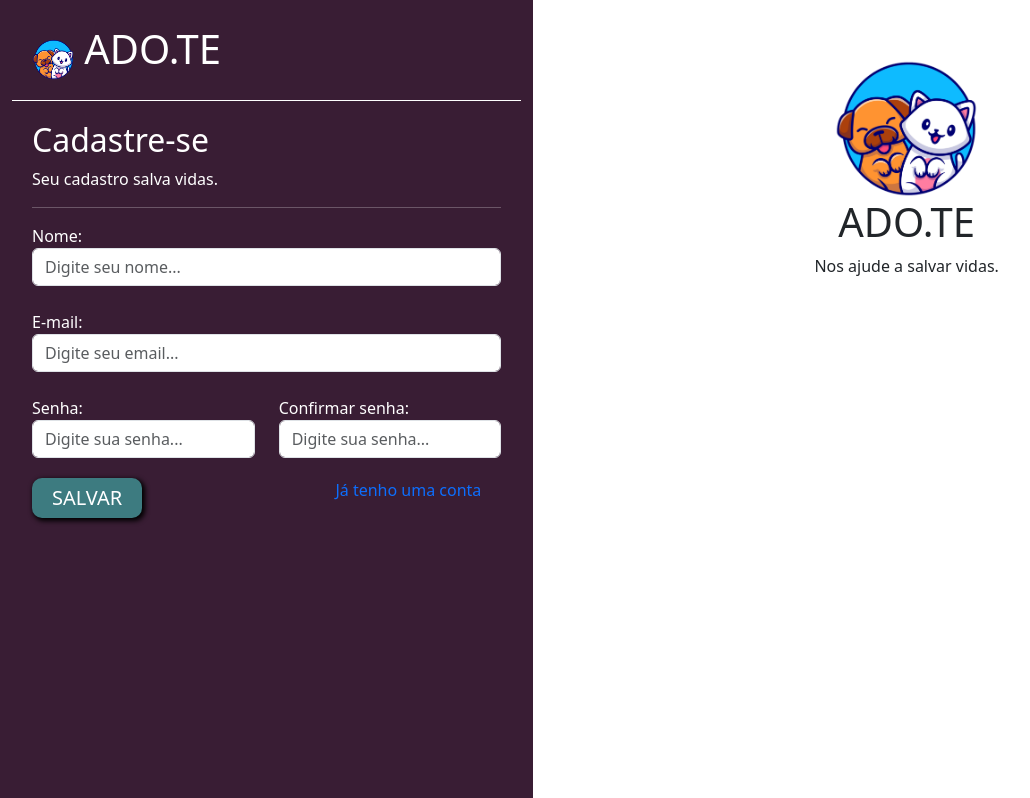
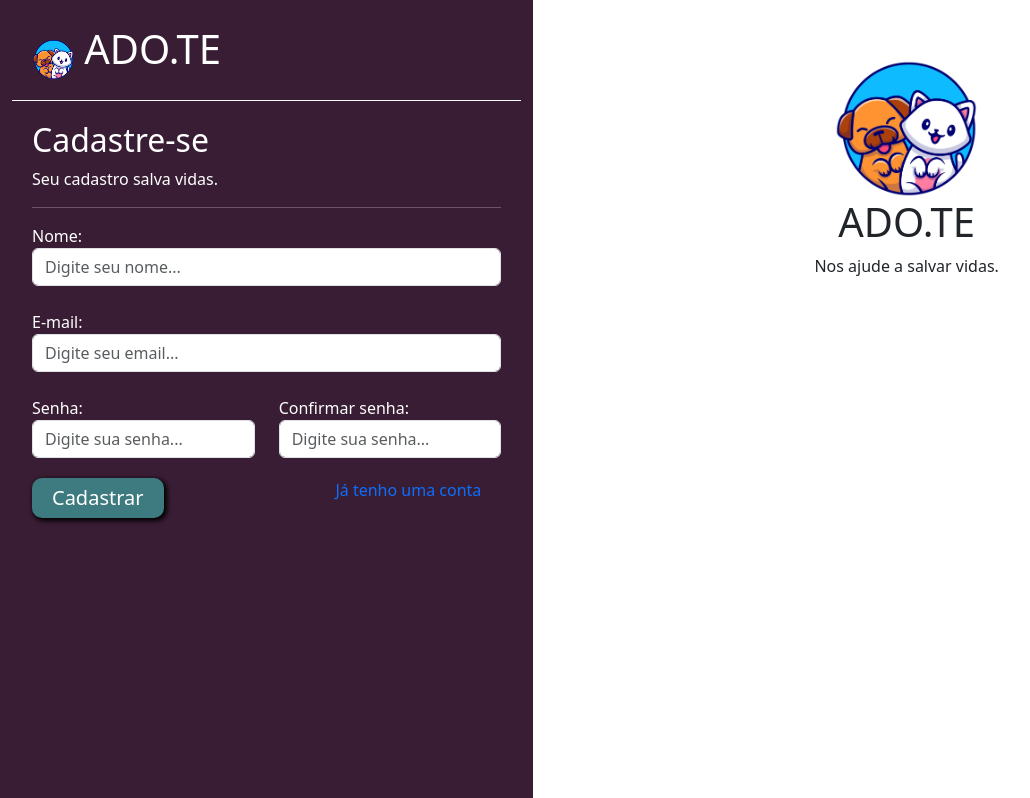
Before and after one commit to ClaudioFritzen/Adote_Animal, a Django app: page /auth/cadastro/ in a window 1280 px wide. Shown: the part 1-799 px from the top of the page, without its empty margins (0-1030 px from the left). Run offline with Django 4.2, Linux system fonts and the light colour scheme.

Commit message:
criamos a urls para fazer o login

```diff
--- a/usuarios/templates/cadastro.html
+++ b/usuarios/templates/cadastro.html
@@ -56,9 +56,9 @@
                                 </div>
                             </div>
 
-                            <input type="submit" value="SALVAR" class="btn-custom-primary">
+                            <input type="submit" value="Cadastrar" class="btn-custom-primary">
 
-                            <a href="" class="link-float">Já tenho uma conta</a>
+                            <a href="{% url 'login' %}" class="link-float">Já tenho uma conta</a>
                         </form>
                     </div>
                 </div>
```
